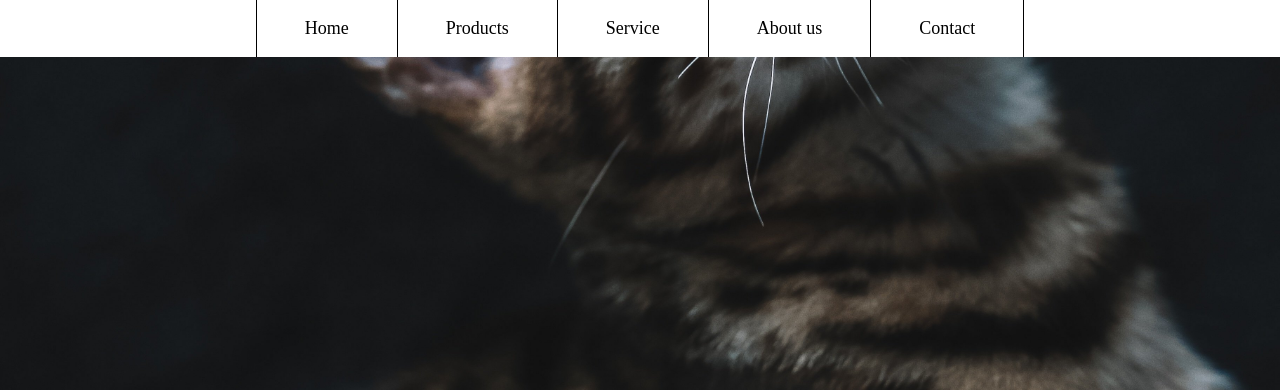
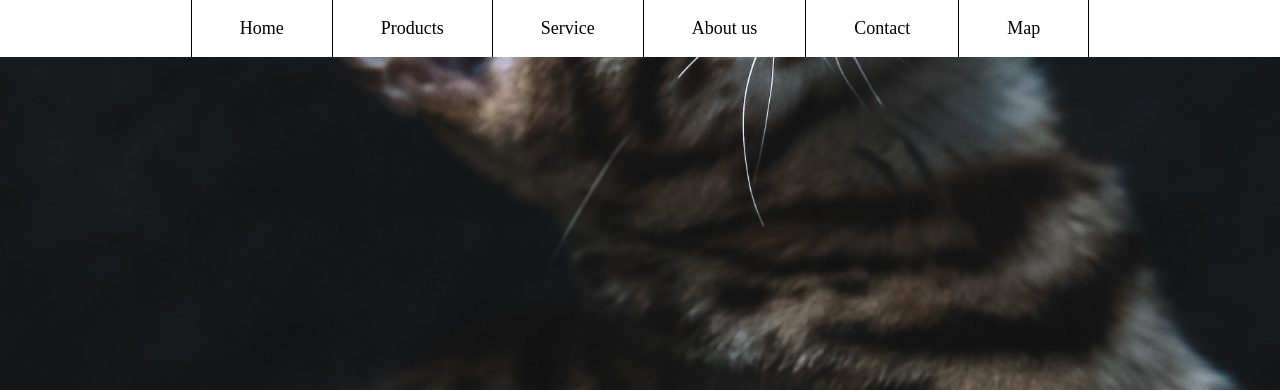
Before and after one commit to peterbared/Webbutveckling, a plain HTML site: page ex1/index.html in a window 1280 px wide. Shown: the top 390 px of the page. Drawn offline with Linux system fonts and the light colour scheme.

Commit message:
Maps added

```diff
--- a/ex1/index.html
+++ b/ex1/index.html
@@ -14,6 +14,7 @@
       <li><a href="#">Service </a>  </li>
       <li><a href="#">About us</a>  </li>
       <li><a href="#">Contact </a>  </li>
+      <li><a href="#">Map</a></li>
     </ul>
   </nav>
   <section class="hero"></section>
```
